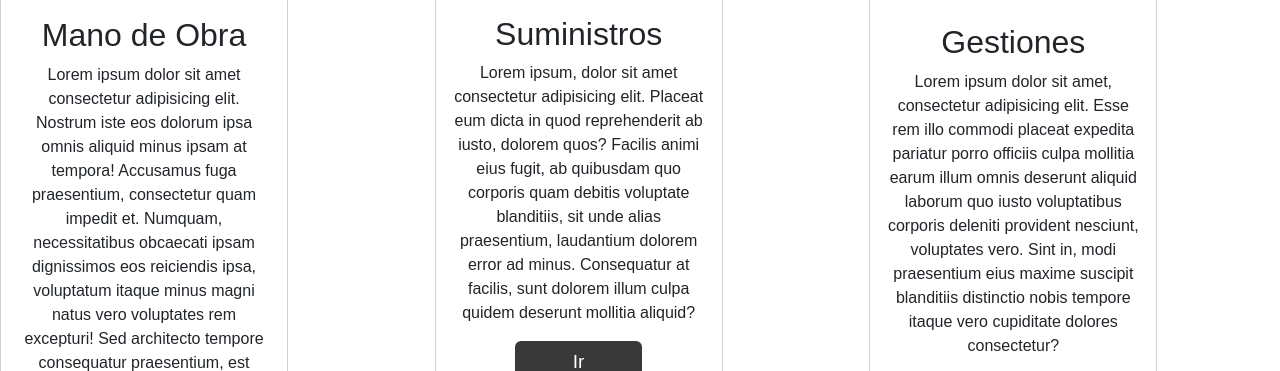
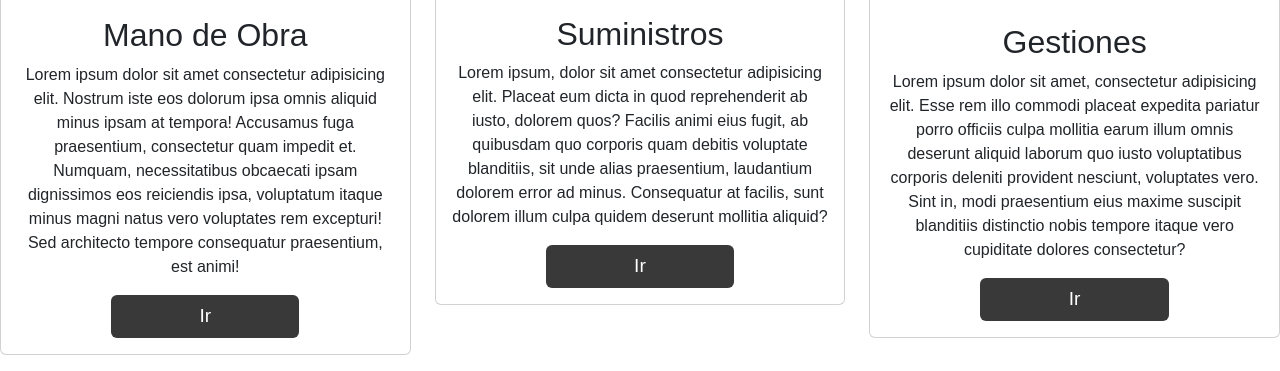
Before and after one commit to fvelazquez97/proyecto-web-Franco-Velazquez, a plain HTML site: page index.html in a window 1280 px wide. Shown: the part 975-1346 px from the top of the page. Drawn offline with nearby package versions, Linux system fonts and the light colour scheme.

Commit message:
modificaciones en cards

```diff
--- a/css/style.css
+++ b/css/style.css
@@ -190,6 +190,8 @@ footer nav li {
   width: 50%;
   font-size: 1.2rem;
 }
+
+
 
 /* FIN ESTILOS PAGINA INICIO */
 
@@ -421,6 +423,8 @@ footer nav li {
   .divMain {
     height: fit-content;
   }
+
+
 }
 
 @media (max-width: 1000px) {
@@ -532,6 +536,8 @@ footer nav li {
     display: none;
   }
 
+
+
   /* RESPONSIVE DE NUESTROS CLIENTES */
 
   .imgClientes {
--- a/index.html
+++ b/index.html
@@ -102,7 +102,7 @@
       <h2>SERVICIOS</h2>
       <div class="row">
         <div class="col-xl-4 col-md-12 col-sm-12 py-4">
-          <div class="card text-center" style="width: 18rem;">
+          <div class="card text-center">
             <img src="img/servicios/mano_de_obra.png" class="card-img-top imgCard"
               alt="logo del servicio de mano de obra">
             <div class="card-body">
@@ -117,7 +117,7 @@
         </div>
 
         <div class="col-xl-4 col-md-12 col-sm-12 py-4">
-          <div class="card text-center" style="width: 18rem;">
+          <div class="card text-center">
             <img src="img/servicios/suministros.png" class="card-img-top imgCard" alt="logo del servicio de suministros">
             <div class="card-body">
               <h2 class="card-title">Suministros</h2>
@@ -131,7 +131,7 @@
         </div>
 
         <div class="col-xl-4 col-md-12 col-sm-12 py-4">
-          <div class="card text-center" style="width: 18rem;">
+          <div class="card text-center">
             <img src="img/servicios/gestiones.png" class="card-img-top imgCard" alt="logo del servicio de gestiones">
             <div class="card-body">
               <h2 class="card-title">Gestiones</h2>
```
